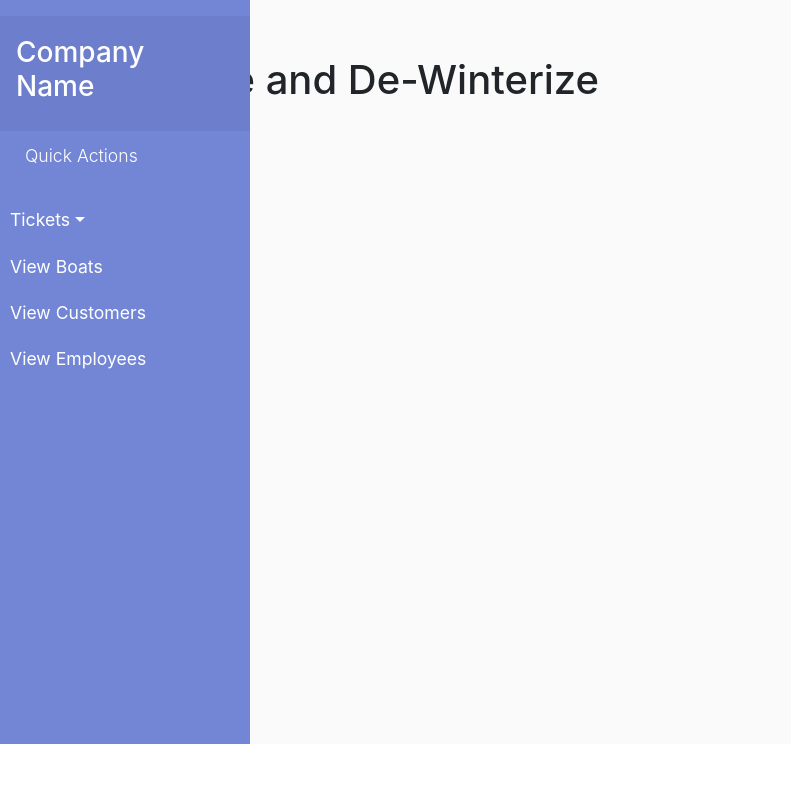
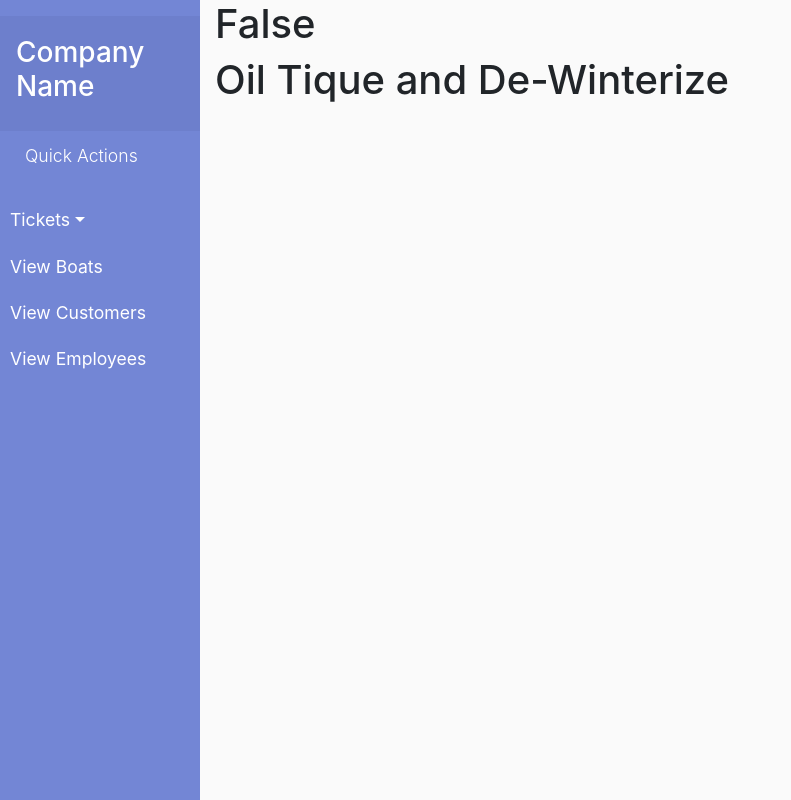
Before and after one commit to connorgannaway/dockmate, a Django app: page / in a window 1280 px wide. Shown: the part 56-856 px from the top of the page, without its empty margins (0-791 px from the left). Before the commit the page ends 800 px from the top, so only its background shows below. Run offline with Django 3.2, Linux system fonts and the light colour scheme; some libraries are stand-ins or nearby versions.

Commit message:
fixed spacing with sidebar

```diff
--- a/dockmate/tickets/static/tickets/main.css
+++ b/dockmate/tickets/static/tickets/main.css
@@ -3,20 +3,20 @@
     display: flex;
 }
 
-
+#content{
+    position: relative;
+    margin-left: 200px;
+}
 #sidebar{
-    width: 250px;
-    position: fixed;
+    width: 200px;
+    position: absolute;
     top: -1;
     left: 0;
     height: 100vh;
     z-index: 999;
-    background: #7386D5;
+    background: #7386d5;
     color: #fff;
 }
-
-
-
 
 
 body {
```
